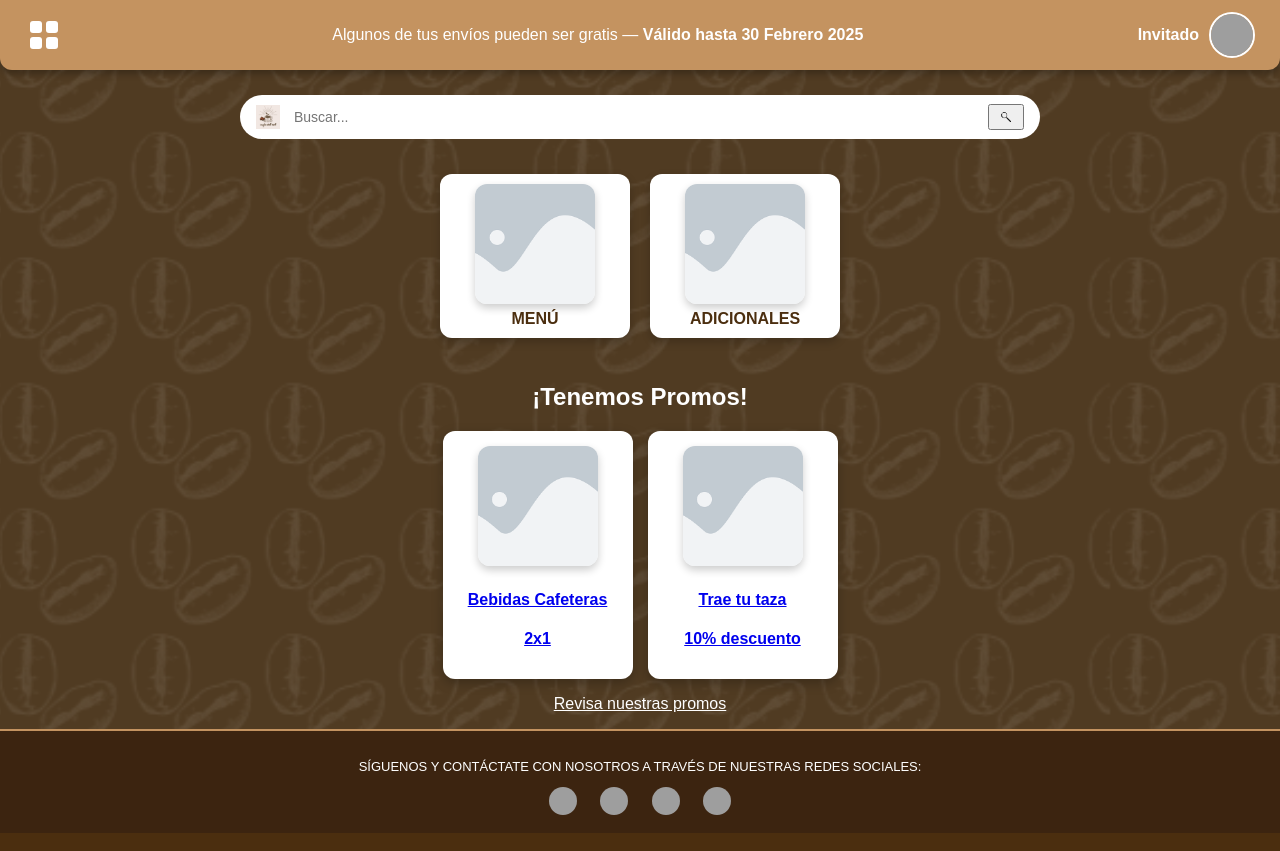
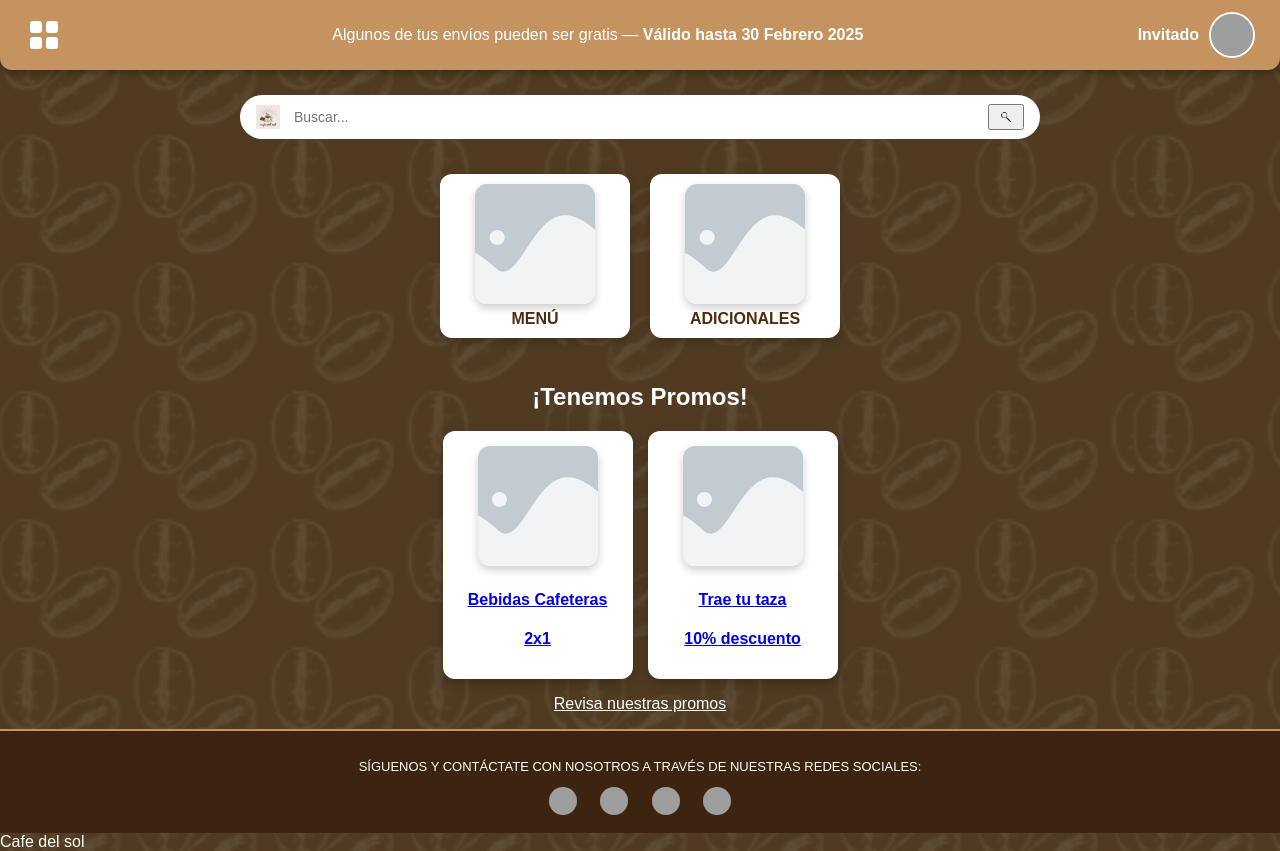
Before and after one commit to salasplazaadryluz-prog/caf-del-sol, a website: page public/inicio.html in a window 1280 px wide. Drawn offline with Linux system fonts and the light colour scheme; no server answers; grey boxes are pictures that could not be loaded.

Commit message:
Agg span

```diff
--- a/public/inicio.html
+++ b/public/inicio.html
@@ -157,7 +157,7 @@ cargarProductos();
 
 </script>
 
-
+<span> Cafe del sol </span>
 
 </body>
 </html>
```
